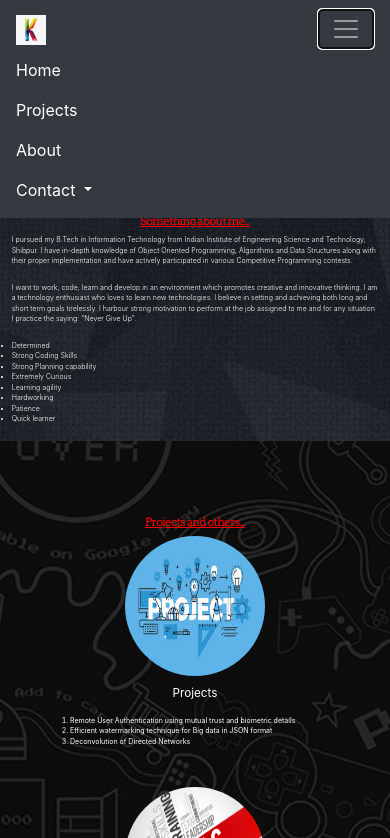
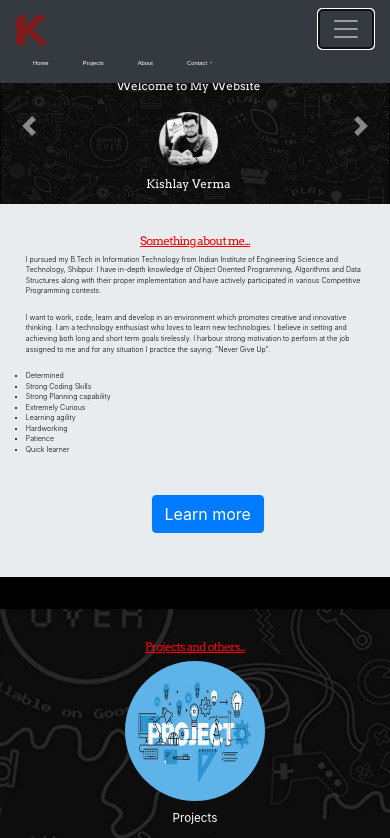
Before and after one commit to iamkishlayverma/websiteV2.0, a plain HTML site: page index.html in a window 390 px wide. Both pictures are taken after a click on the button "Toggle navigation". Shown: the top 838 px of the page. Drawn offline with nearby package versions, Linux system fonts and the light colour scheme; some packages are replaced by stand-ins of ours.

Commit message:
Final Commit

```diff
--- a/css/style.css
+++ b/css/style.css
@@ -1,7 +1,9 @@
 body {
     padding-top: 3rem;
     padding-bottom: 0;
+    background: black;
     color: white;
+    width: 100%;
   }
 /*------------- Carousel---------------- */
   .carousel {
@@ -63,13 +65,7 @@ body {
   }
 
   #aboutSection{
-
-    background-image: url("../img/img_parallax9.jpg");
-    /* min-height: 500px;  */
-    background-attachment: fixed;
-    background-position: center;
-    background-repeat: no-repeat;
-    background-size: cover;
+    color: black;
   }
 
   .projects{
@@ -86,7 +82,7 @@ body {
   -------------------------------------------------- */
 
   @media (min-width: 40em) {
-    /* Bump up size of carousel content */
+
     .carousel-caption p {
       margin-bottom: 1.25rem;
       font-size: 1.25rem;
@@ -97,12 +93,6 @@ body {
       font-size: 50px;
     }
   }
-
-  /* @media (min-width: 62em) {
-    .featurette-heading {
-      margin-top: 1rem;
-    }
-  } */
 
   .row{
     margin-left: 0;
@@ -169,15 +159,6 @@ footer li a{
     color: aliceblue;
 }
 
-/* footer h2{
-  text-align: center;
-  font-family: sans-serif;
-  font-size: 3vw;
-  text-decoration: underline;
-  color: red;
-
-} */
-
 .profilePic{
   display: block;
   margin: auto;
@@ -201,8 +182,7 @@ footer li a{
   position:relative;
   height:0;
   }
-  .map-container-5 iframe{
-    /* margin: auto; */
+.map-container-5 iframe{
   left:0;
   top:0;
   height:100%;
@@ -210,10 +190,51 @@ footer li a{
   position:absolute;
   }
 
-  .gmap{
+.gmap{
     display: block;
   margin-left: auto;
   margin-right: auto;
-  width: 50%;
-  padding-left: 12vw;
+  width: 100%;
+  padding-left: 20vw;
   }
+
+  .modal-title, .col-form-label{
+    color: black;
+  }
+
+  .btn{
+    size: 10vw;
+    margin-left: 45vw;
+    margin-bottom: 3vw;
+  }
+
+  .nav{
+
+    font-size: 1.5vw;
+    font-family: sans-serif;
+  }
+
+  .nav-link{
+    color: white;
+  }
+
+  .nav-tabs{
+    border-bottom: 0;
+  }
+
+  .selfInfo{
+    padding-bottom: 3%;
+    font-size: 3vw;
+    font-family: 'Arvo', serif;
+  }
+
+  .selfName{
+    padding-top: 2%;
+    font-size: 3vw;
+    font-family: 'Arvo', serif;
+  }
+
+  #learn{
+    margin-left: 35vw;
+    margin-bottom: 3vw;
+  }
--- a/index.html
+++ b/index.html
@@ -4,41 +4,47 @@
 <head>
     <meta charset="utf-8">
     <meta name="viewport" content="width=device-width, initial-scale=1, shrink-to-fit=no">
-    <meta name="description" content="">
-    <meta name="author" content="">
-    <link rel="icon" href="img/logo3.jpg">
+    <meta name="description" content="Portfolio">
+    <meta name="author" content="Kishlay Verma">
+
+    <link href="img/favicon_K.ico" rel="icon" type="image/x-icon" />
 
     <title>My Website</title>
 
+    <!-- Google Fonts stylesheet link -->
     <link href="https://fonts.googleapis.com/css?family=Arvo" rel="stylesheet">
+
+    <!-- Fontawesome Icon stylesheet link -->
     <link rel="stylesheet" href="https://cdnjs.cloudflare.com/ajax/libs/font-awesome/4.7.0/css/font-awesome.min.css">
+
     <!-- Bootstrap core CSS -->
     <link href="css/bootstrap.min.css" rel="stylesheet">
 
-    <link rel="stylesheet" href="https://cdnjs.cloudflare.com/ajax/libs/bootstrap-sweetalert/1.0.1/sweetalert.min.js">
-    <!-- Custom styles for this template -->
+    <!-- Custom CSS -->
     <link href="css/style.css" rel="stylesheet">
+
 </head>
 
 <body>
-
+    <!-- Header starts here -->
     <header>
+        <!-- Navigation bar starts here -->
         <nav class="navbar navbar-expand-md navbar-dark fixed-top bg-dark">
-            <a class="navbar-brand" href="#"><img src="img/logo3.jpg" width="30" height="30" alt="Logo"></a>
+            <a class="navbar-brand" href="#"><img src="img/favicon_K.ico" width="30" height="30" alt="Logo"></a>
             <button class="navbar-toggler" type="button" data-toggle="collapse" data-target="#navbarCollapse"
                 aria-controls="navbarCollapse" aria-expanded="false" aria-label="Toggle navigation">
                 <span class="navbar-toggler-icon"></span>
             </button>
             <div class="collapse navbar-collapse" id="navbarCollapse">
-                <ul class="navbar-nav mr-auto">
+                <ul class="nav nav-tabs">
                     <li class="nav-item active">
-                        <a class="nav-link" href="#">Home <span class="sr-only">(current)</span></a>
+                        <a class="nav-link" href="#Home">Home <span class="sr-only">(current)</span></a>
                     </li>
                     <li class="nav-item active">
-                        <a class="nav-link" href="#">Projects</a>
+                        <a class="nav-link" href="#Projects">Projects</a>
                     </li>
                     <li class="nav-item active">
-                        <a class="nav-link" href="#">About</a>
+                        <a class="nav-link" href="#About">About</a>
                     </li>
                     <li class="nav-item dropdown active">
                         <a class="nav-link dropdown-toggle" href="#" id="navbarDropdown" role="button" data-toggle="dropdown"
@@ -46,11 +52,7 @@
                             Contact
                         </a>
                         <div class="dropdown-menu" aria-labelledby="navbarDropdown">
-                            <a class="dropdown-item" href="Swal(
-                                'Good job!',
-                                'You clicked the button!',
-                                'success'
-                              )">Github</a>
+                            <a class="dropdown-item" href="#">Github</a>
                             <a class="dropdown-item" href="#">Linkedin</a>
                             <div class="dropdown-divider"></div>
                             <a class="dropdown-item" href="#">Facebook</a>
@@ -59,21 +61,17 @@
                 </ul>
             </div>
         </nav>
+        <!-- Navigation bar ends here -->
     </header>
+    <!-- Header ends here -->
 
-    <main role="main">
 
+    <!-- Main section starts here -->
+    <main role="main" id="Home">
+
+        <!-- Carousel section starts -->
         <section>
-
-        </section>
             <div id="carouselExampleIndicators" class="carousel slide" data-ride="carousel">
-
-            <ol class="carousel-indicators">
-                <li data-target="#carouselExampleIndicators" data-slide-to="0" class="active"></li>
-                <li data-target="#carouselExampleIndicators" data-slide-to="1"></li>
-                <li data-target="#carouselExampleIndicators" data-slide-to="2"></li>
-            </ol>
-
                 <div class="carousel-inner">
                     <div class="carousel-item active">
                         <img class="d-block w-100" src="img/img_parallax7.jpg" alt="First slide">
@@ -85,7 +83,6 @@
                         <img class="d-block w-100" src="img/img_parallax4.jpg" alt="Third slide">
                     </div>
                 </div>
-
                 <a class="carousel-control-prev" href="#carouselExampleIndicators" role="button" data-slide="prev">
                     <span class="carousel-control-prev-icon" aria-hidden="true"></span>
                     <span class="sr-only">Previous</span>
@@ -96,22 +93,28 @@
                 </a>
                 <div class="main-text hidden-xs">
                     <div class="col-md-12 text-center">
-                    <h1 class="featurette-heading">Welcome to My Website</h1>
+                        <h1 class="selfInfo">Welcome to My Website</h1>
                         <img class="profilePic" src="img/img_kv.png" alt="Kishlay Verma">
-                    <h1 class="featurette-heading">Kishlay Verma</h1>
+                        <h1 class="selfName">Kishlay Verma</h1>
                     </div>
                 </div>
             </div>
+        </section>
+        <!-- Carousel section ends -->
 
-
-        <div class="row featurette" id="aboutSection">
-            <div class="col-md-14">
-                <h2 class="featurette-heading">Something about me...</h2>
-                <p class="lead">I pursued my B.Tech in Information Technology from Indian Institute of Engineering
+        <!-- Featurette section starts here -->
+        <section id="About">
+            <div id="aboutSection">
+                <div class="jumbotron jumbotron-fluid">
+                    <div class="container" id="aboutSection">
+                        <h1 class="featurette-heading">Something about me...</h1>
+                        <p class="lead">I pursued my B.Tech in Information Technology from Indian Institute of
+                            Engineering
                             Science and
                             Technology,
                             Shibpur.
-                    I have in-depth knowledge of Object Oriented Programming, Algorithms and Data Structures along
+                            I have in-depth knowledge of Object Oriented Programming, Algorithms and Data Structures
+                            along
                             with
                             their
                             proper implementation and have
@@ -122,10 +125,12 @@
                             creative and innovative thinking. I am a technology enthusiast who loves to learn new
                             technologies.
                             I
-                    believe in setting and achieving both long and short term goals tirelessly. I harbour strong
+                            believe in setting and achieving both long and short term goals tirelessly. I harbour
+                            strong
                             motivation
                             to
-                    perform at the job assigned to me and for any situation I practice the saying: "Never Give Up".
+                            perform at the job assigned to me and for any situation I practice the saying: "Never Give
+                            Up".
                             <ul class="lead">
                                 <li>Determined</li>
                                 <li>Strong Coding Skills</li>
@@ -137,11 +142,19 @@
                                 <li>Quick learner</li>
                             </ul>
                         </p>
+                        <br>
+                        <a class="btn btn-primary btn-md" href="https://in.linkedin.com/in/kishlayverma" target="_blank"
+                            role="button" id="learn">Learn more</a>
                     </div>
-
-            <div class="projects">
+                </div>
+            </div>
+        </section>
+        <!-- Featurette section ends here -->
 
 
+        <!-- Section for Projects and others starts here -->
+        <section id="Projects">
+            <div class="projects">
                 <div class="container marketing">
                     <hr class="featurette-divider">
                     <h2 class="featurette-heading">Projects and others...</h2>
@@ -157,7 +170,6 @@
                                     <li>Deconvolution of Directed Networks</li>
                                 </ol>
                             </p>
-                            <!-- <p><a class="btn btn-secondary" href="#" role="button">View details &raquo;</a></p> -->
                         </div>
                         <div class="col-lg-4">
                             <img class="rounded-circle" src="img/skills.jpg" alt="Generic placeholder image" width="140"
@@ -172,7 +184,6 @@
                                     <li>Technology: Big data, Machine Learning</li>
                                 </ul>
                             </p>
-                            <!-- <p><a class="btn btn-secondary" href="#" role="button">View details &raquo;</a></p> -->
                         </div>
                         <div class="col-lg-4">
                             <img class="rounded-circle" src="img/hobbies.jpg" alt="Generic placeholder image" width="140"
@@ -186,29 +197,20 @@
                                     <li>Computer games</li>
                                 </ul>
                             </p>
-                            <!-- <p><a class="btn btn-secondary" href="#" role="button">View details &raquo;</a></p> -->
                         </div>
                     </div>
+                    <hr class="featurette-divider">
+                </div>
+            </div>
+        </section>
+        <!-- Section for Projects and others ends here -->
 
 
-                    <!-- START THE FEATURETTES -->
+        <!-- FOOTER starts-->
+        <footer>
 
-
-
-                    <hr class="featurette-divider">
-
-                </div>
-            </div>
-
-
-            <!-- /END THE FEATURETTES -->
-
-        </div><!-- /.container -->
-
-
-        <!-- FOOTER -->
-        <footer>
-            <section id="contact">
+            <!-- Section for Social media links -->
+            <section id="Contact">
                 <h2 class="featurette-heading">Around the web...</h2>
                 <ul>
                     <li><a href="https://www.facebook.com/kishlay.verma.5" target="_blank"><i class="fa fa-facebook-square"
@@ -220,46 +222,70 @@
                                 style="font-size:36px;color:palevioletred"></i>Instagram</a></li>
                 </ul>
             </section>
-            <!--Grid row-->
+            <!-- Section for Social media links ends here -->
+
+            <!-- Modal for contact me -->
+            <button type="button" class="btn btn-primary btn-md" data-toggle="modal" data-target="#exampleModal"
+                data-whatever="@getbootstrap">Contact
+                me</button>
+            <div class="modal fade" id="exampleModal" tabindex="-1" role="dialog" aria-labelledby="exampleModalLabel"
+                aria-hidden="true">
+                <div class="modal-dialog" role="document">
+                    <div class="modal-content">
+                        <div class="modal-header">
+                            <h5 class="modal-title" id="exampleModalLabel">New message</h5>
+                            <button type="button" class="close" data-dismiss="modal" aria-label="Close">
+                                <span aria-hidden="true">&times;</span>
+                            </button>
+                        </div>
+                        <div class="modal-body">
+                            <form>
+                                <div class="form-group">
+                                    <label for="recipient-name" class="col-form-label">Recipient:</label>
+                                    <input type="text" class="form-control" id="recipient-name">
+                                </div>
+                                <div class="form-group">
+                                    <label for="message-text" class="col-form-label">Message:</label>
+                                    <textarea class="form-control" id="message-text"></textarea>
+                                </div>
+                            </form>
+                        </div>
+                        <div class="modal-footer">
+                            <button type="button" class="btn btn-secondary" data-dismiss="modal">Close</button>
+                            <button type="button" class="btn btn-primary">Send message</button>
+                        </div>
+                    </div>
+                </div>
+            </div>
+            <!-- Modal ends here -->
+
+            <!-- Google map extention -->
             <div class="gmap">
-
-                <!--Grid column-->
                 <div class="col-md-8 mb-4">
-
-                    <!--Card-->
                     <div class="card card-cascade narrower">
-
-                        <!--Card image-->
                         <div class="view view-cascade gradient-card-header blue-gradient">
                             <h5 class="mb-0">Regular map</h5>
                         </div>
-                        <!--/Card image-->
-
-                        <!--Card content-->
                         <div class="card-body card-body-cascade text-center">
-
-                            <!--Google map-->
                             <div id="map-container-google-8" class="z-depth-1-half map-container-5" style="height: 300px">
                                 <iframe src="https://maps.google.com/maps?q=bangalore&t=&z=13&ie=UTF8&iwloc=&output=embed"
                                     frameborder="0" style="border:0" allowfullscreen></iframe>
                             </div>
+                        </div>
+                    </div>
+                </div>
+            </div>
+            <!-- Google map ends here -->
 
-                        </div>
-                        <!--/.Card content-->
-
-                    </div>
-                    <!--/.Card-->
-
-                </div>
-                <!--Grid column-->
-            </div>
-            <!--Grid row-->
         </footer>
+        <!-- Footer ends here -->
     </main>
+    <!-- Main ends here -->
 
 
+    <!-- Google maps API goes here -->
+    <script src="https://maps.googleapis.com/maps/api/js?key=YOUR_KEY&callback=myMap"></script>
 
-    <script src="https://maps.googleapis.com/maps/api/js?key=YOUR_KEY&callback=myMap"></script>
     <!-- Bootstrap core JavaScript
     ================================================== -->
     <!-- Placed at the end of the document so the pages load faster -->
@@ -269,6 +295,7 @@
         crossorigin="anonymous"></script>
     <script src="https://stackpath.bootstrapcdn.com/bootstrap/4.1.3/js/bootstrap.min.js" integrity="sha384-ChfqqxuZUCnJSK3+MXmPNIyE6ZbWh2IMqE241rYiqJxyMiZ6OW/JmZQ5stwEULTy"
         crossorigin="anonymous"></script>
+
 </body>
 
 </html>
```
Also changed, not shown: img/favicon.ico (added), img/favicon_K.ico (added). Lines whose indentation alone changed are shown as unchanged.
